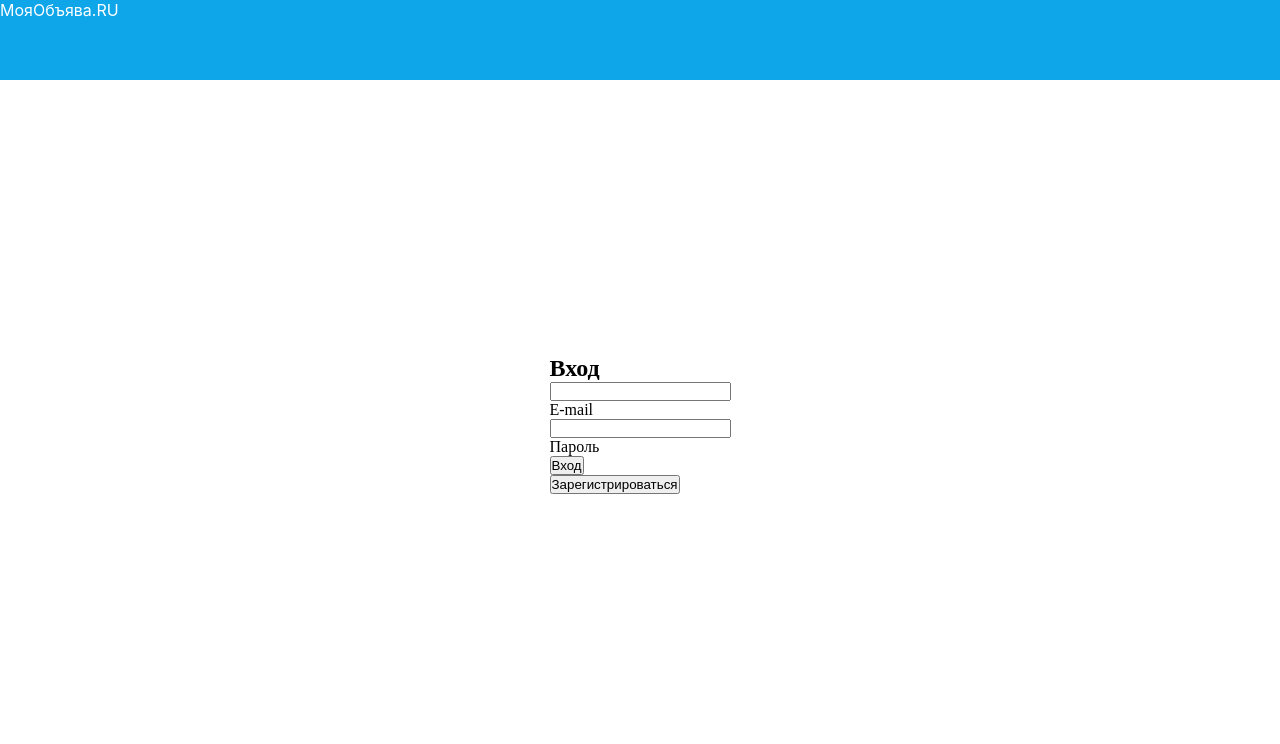
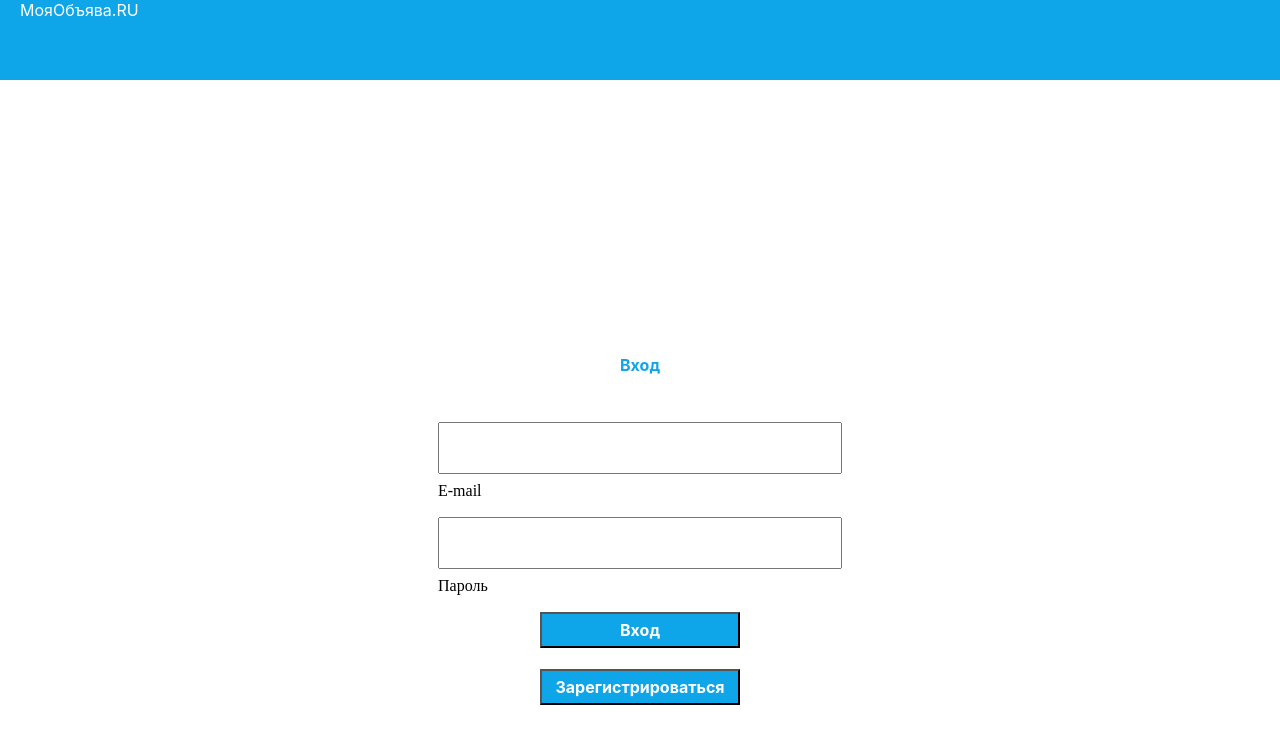
Before and after one commit to NekVasia/Bulletin-board, a PHP site: page / in a window 1280 px wide. Shown: the top 744 px of the page. Run offline with PHP 8.4, Linux system fonts and the light colour scheme.

Commit message:
Поделал верстку первой страницы

```diff
--- a/index.html
+++ b/index.html
@@ -19,16 +19,18 @@
 
     <section class="section">
         <div class="section__container">
-            <h2>Вход</h2>
-            <input>
-            <div>E-mail</div>
-            <input>
-            <div>Пароль</div>
-            <div>
-                <button>Вход</button>
+            <h2 class="section__container_title h2">Вход</h2>
+            <div class="section__container__cell">
+                <input class="section__input">
+                <p class="p__input">E-mail</p>
             </div>
-            <div>
-                <button>Зарегистрироваться</button>
+            <div class="section__container__cell">
+                <input class="section__input">
+                <p class="p__input">Пароль</p>
+            </div>
+            <div class="section__container__button">
+                <button class="section__button p__button">Вход</button>
+                <button class="section__button p__button">Зарегистрироваться</button>
             </div>
         </div>
     </section>
--- a/styles/main.css
+++ b/styles/main.css
@@ -14,6 +14,10 @@
     background-color: #0EA5E9;;
 }
 
+.header__container {
+    margin-left: 20px;
+}
+
 .h1 {
     color: #FFF;
     font-family: Inter;
@@ -23,8 +27,63 @@
     line-height: normal;
 }
 
+.h2 {
+    color: #0EA5E9;
+    font-family: Inter;
+    font-size: 16px;
+    font-style: normal;
+    font-weight: 700;
+    line-height: normal;
+}
+
+.p__button {
+    color: #FFF;
+    font-family: Inter;
+    font-size: 16px;
+    font-style: normal;
+    font-weight: 700;
+    line-height: normal;
+}
+
+.p__input {
+    margin-top: 8px;
+}
+
 .section {
-    margin-top: 275px;
     display: flex;
     justify-content: center;
 }
+
+.section__container {
+    margin-top: 275px;
+}
+
+.section__container_title {
+    text-align: center;
+    margin-bottom: 47px;
+}
+
+.section__input {
+    height: 48px;
+    width: 400px;
+}
+
+.section__button {
+    height: 36px;
+    width: 200px;
+    background-color: #0EA5E9; //Поменять
+}
+
+.section__container__cell {
+    height: 75px;
+    margin: 20px 0;
+}
+
+.section__container__button {
+    display: flex;
+    align-items: center;
+    justify-content: space-between;
+    flex-direction: column;
+    height: 93px;
+    margin: 20px 0;
+}
```
